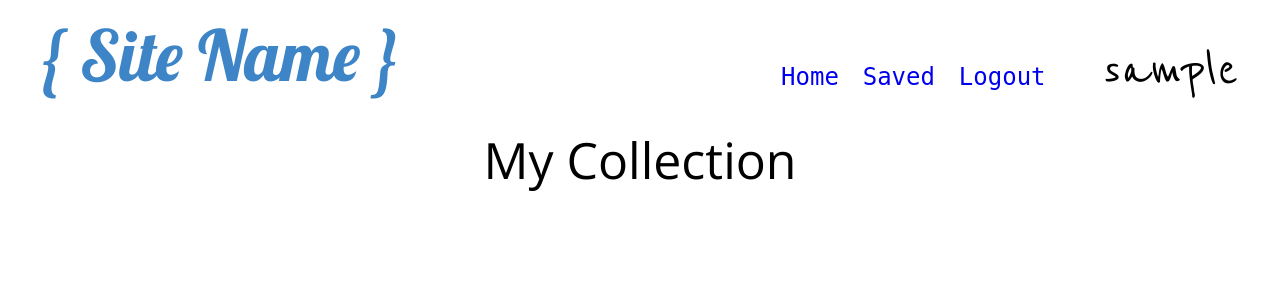
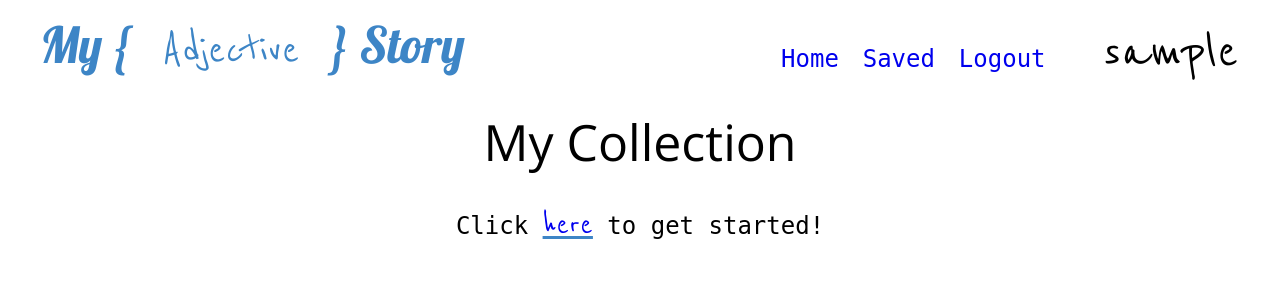
Before and after one commit to py-401d11-bananas/mad-lib, a Flask app: page /saved in a window 1280 px wide. Shown: the top 300 px of the page. Run offline with Flask 2, Linux system fonts and the light colour scheme; the visitor is signed in with stand-in values (Sample User, id 1); data comes from the database, SQL or seed files in the repository; some web fonts are replaced.

Commit message:
styling and stuffs

```diff
--- a/src/routes.py
+++ b/src/routes.py
@@ -173,7 +173,8 @@ def saved_stories():
     return render_template(
         'saved.html',
         stories=stories,
-        array_from_story_string=array_from_story_string
+        array_from_story_string=array_from_story_string,
+        len=len
     )
 
 
--- a/src/static/css/base.css
+++ b/src/static/css/base.css
@@ -10,8 +10,16 @@ h1 {
     margin: 20px auto;
     font-family: 'Lobster', monospace;
     color: #3d85c6;
-    font-size: 70px;
+    font-size: 50px;
     box-sizing: border-box;
+}
+
+h1 span {
+    display: inline-block;
+    width: 200px;
+    font-family: 'Reenie Beanie', Georgia, 'Times New Roman', Times, serif;
+    font-size: 50px;
+    text-align: center;
 }
 
 nav {
@@ -75,7 +83,7 @@ form li {
     margin-top: 20px;
 }
 
-#prompts-form .button, #choose-a-story .button, .auth .button, #story-form .button {
+#prompts-form .button, #choose-a-story .button, .auth .button, #story-form .button, #delete-form .button {
     font-family: monospace;
     font-size: 28px;
     width: 100%;
@@ -88,6 +96,17 @@ form li {
 
 #prompts-form .button, #story-form .button {
     width: 400px;
+}
+
+#delete-form {
+    text-align: right;
+}
+
+#delete-form .button {
+    height: 30px;
+    font-size: 18px;
+    background-color: rgb(107, 0, 21);
+    width: 100px;
 }
 
 .auth {
@@ -164,6 +183,20 @@ h4 {
     text-align: center;
 }
 
+h6 {
+    font-family: monospace;
+    font-size: 24px;
+    margin: 20px 0 40px;
+    text-align: center;
+}
+
+h6 span {
+    font-family: 'Reenie Beanie', Georgia, 'Times New Roman', Times, serif;
+    font-size: 36px;
+    text-decoration: underline;
+    color: #3d85c6;
+}
+
 header section {
     display: inline-block;
     vertical-align: middle;
--- a/src/templates/base.html
+++ b/src/templates/base.html
@@ -16,7 +16,7 @@
 
   <body>
     <header>
-      <h1>{ Site Name }</h1>
+      <h1>My {<span id="text-box">Adjective</span>} Story</h1>
       <section id="nav-user">
         <nav>
           {% block nav %}
--- a/src/templates/saved.html
+++ b/src/templates/saved.html
@@ -6,6 +6,7 @@
 
 {% block content %}
   <h4>My Collection</h4>
+  {% if len(stories) > 0 %}
     {% for story in stories %}
       <section class="story minimized-story">
         <h3>{{ story.title }}</h3>
@@ -18,9 +19,12 @@
             {% endif %}
           {% endfor %}
         </p>
+        <form id="delete-form" action="{{ url_for(".delete_story", id=story.id) }}" method="POST">
+          <input class="button" type="submit" value="Remove">
+        </form>
       </section>
-  <form action="{{ url_for(".delete_story", id=story.id) }}" method="POST">
-    <input class="button" type="submit" value="DELETE">
-  </form>
     {% endfor %}
+  {% else %}
+    <h6>Click <span><a href="{{ url_for(".home") }}">here</a></span> to get started!</h6>
+  {% endif %}
 {% endblock content %}
```
Lines whose indentation alone changed are shown as unchanged.
